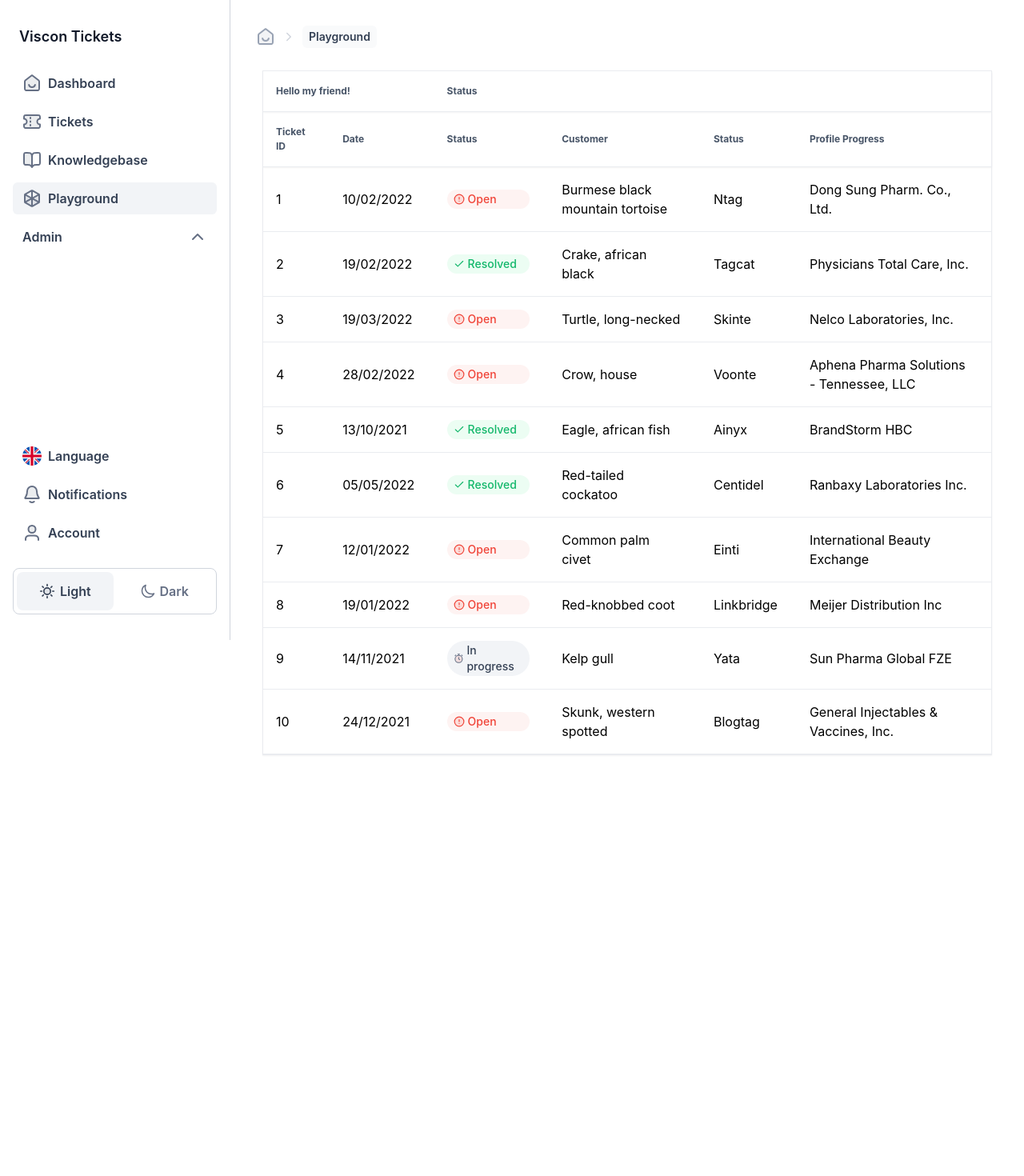
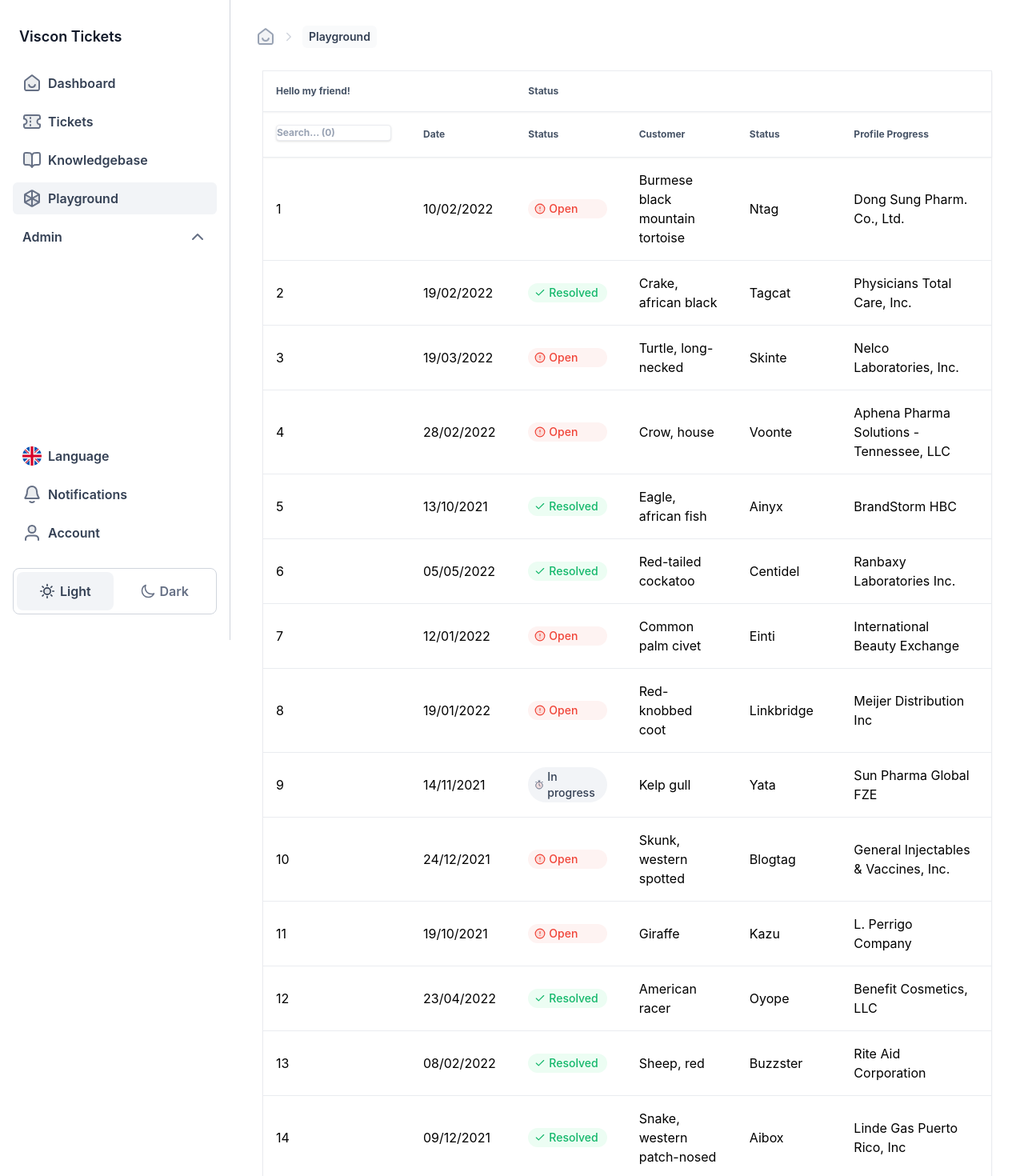
Before and after one commit to lucasprins/viscon-tickets, a React (Create React App) app in the folder client/: page /playground in a window 1280 px wide. Shown: the top 1470 px of the page at 80% size. Before the commit the page ends 1000 px from the top, so only its background shows below. Built offline with nearby package versions, Linux system fonts and the light colour scheme.

Commit message:
commit: Added early version filtering
FIltering isn't how I want it yet. It is early version

```diff
--- a/client/package.json
+++ b/client/package.json
@@ -5,6 +5,7 @@
   "dependencies": {
     "@headlessui/react": "^1.7.2",
     "@reduxjs/toolkit": "^1.8.5",
+    "@tanstack/match-sorter-utils": "^8.5.14",
     "@tanstack/react-table": "^8.5.15",
     "@testing-library/jest-dom": "^5.16.5",
     "@testing-library/user-event": "^14.4.3",
--- a/client/src/components/organisms/Table/tanstackTable.tsx
+++ b/client/src/components/organisms/Table/tanstackTable.tsx
@@ -1,12 +1,24 @@
-import * as React from 'react'
-import ReactDOM from 'react-dom/client'
+import React, { useMemo } from "react";
 import MOCK_DATA from "./MOCK_DATA.json";
-import {createColumnHelper, flexRender, getCoreRowModel, useReactTable} from '@tanstack/react-table'
-import { Badge } from '../../atoms/Badge/Badge';
-import { IconAlert, IconCheck, IconClose, IconStopwatch } from '../../atoms/Icons/Icons';
-import { Console } from 'console';
-import { useAppSelector } from '../../../utils/hooks';
-import { getCurrentLanguage } from '../../../features/user/userSlice';
+import {
+  Column,
+  createColumnHelper,
+  flexRender,
+  getCoreRowModel,
+  getFilteredRowModel,
+  getPaginationRowModel,
+  useReactTable,
+  Table as ReactTable,
+  ColumnFiltersState,
+  FilterFn,
+  getFacetedUniqueValues,
+  getFacetedMinMaxValues,
+} from "@tanstack/react-table";
+import { Badge } from "../../atoms/Badge/Badge";
+import { IconAlert, IconCheck, IconStopwatch } from "../../atoms/Icons/Icons";
+import { useAppSelector } from "../../../utils/hooks";
+import { getCurrentLanguage } from "../../../features/user/userSlice";
+import { rankItem } from "@tanstack/match-sorter-utils";
 
 type table = {
   id: number;
@@ -15,136 +27,213 @@ type table = {
   name_Customer: string;
   name_Company: string;
   name_Machine: string;
-}
-const defaultData: table[] = MOCK_DATA
+};
+const defaultData: table[] = MOCK_DATA;
 
-/* //Test for the table
-const defaultData: table[] = [
-{"id":1,"time_of_year":"10/02/2022","status_ticket":"Open","name_Customer":"Burmese black mountain tortoise","name_Company":"Ntag","name_Machine":"Dong Sung Pharm. Co., Ltd."},
-{"id":2,"time_of_year":"19/02/2022","status_ticket":"Resolved","name_Customer":"Crake, african black","name_Company":"Tagcat","name_Machine":"Physicians Total Care, Inc."},
-{"id":3,"time_of_year":"19/03/2022","status_ticket":"Open","name_Customer":"Turtle, long-necked","name_Company":"Skinte","name_Machine":"Nelco Laboratories, Inc."},
-]
-*/
+//Test data for the table
+const testDate: table[] = [
+  {
+    id: 1,
+    time_of_year: "10/02/2022",
+    status_ticket: "Open",
+    name_Customer: "Burmese black mountain tortoise",
+    name_Company: "Ntag",
+    name_Machine: "Dong Sung Pharm. Co., Ltd.",
+  },
+  {
+    id: 2,
+    time_of_year: "19/02/2022",
+    status_ticket: "Resolved",
+    name_Customer: "Crake, african black",
+    name_Company: "Tagcat",
+    name_Machine: "Physicians Total Care, Inc.",
+  },
+  {
+    id: 3,
+    time_of_year: "19/03/2022",
+    status_ticket: "Open",
+    name_Customer: "Turtle, long-necked",
+    name_Company: "Skinte",
+    name_Machine: "Nelco Laboratories, Inc.",
+  },
+];
+
+const fuzzyFilter: FilterFn<any> = (row, columnId, value, addMeta) => {
+  // Rank the item
+  const itemRank = rankItem(row.getValue(columnId), value);
+
+  // Store the itemRank info
+  addMeta({
+    itemRank,
+  });
+
+  // Return if the item should be filtered in/out
+  return itemRank.passed;
+};
+
 //{translations[language].}
-var translations = require('../../../translations/ticketsTable.json');
+var translations = require("../../../translations/ticketsTable.json");
 
 export function Knowledgebase() {
   const language = useAppSelector(getCurrentLanguage);
 }
 
-const columnHelper = createColumnHelper<table>()
+export function AppTable() {
+  // createColumnHelper is a function from Tanstack that helps creating collection of headers
+  const columnHelper = createColumnHelper<table>();
 
-const columns = [
+  const columnsNonMemo = [
     columnHelper.group({
       id: "Hello!",
       header: () => "Hello my friend!",
+      enableColumnFilter: true,
       columns: [
-
-            columnHelper.accessor('id', {
-            cell: info => info.getValue(),
+        columnHelper.accessor("id", {
+          cell: (info) => info.getValue(),
           header: "Ticket ID",
-            enableColumnFilter: true
+          enableColumnFilter: true,
           //  footer: info => info.column.id,
         }),
         columnHelper.accessor("time_of_year", {
-            id: 'Date',
-            cell: info => info.getValue(),
-            header: 'Date',
+          id: "Date",
+          cell: (info) => info.getValue(),
+          header: "Date",
           enableColumnFilter: false,
           //  footer: info => info.column.id,
         }),
       ],
     }),
     columnHelper.group({
-    header: 'Status',
+      header: "Status",
       columns: [
-        columnHelper.accessor('status_ticket', {
-        header: 'Status', //Could also be written as: header: info => info.column.id,
-        cell: props =>
-        {
+        columnHelper.accessor("status_ticket", {
+          header: "Status", //Could also be written as: header: info => info.column.id,
+          enableColumnFilter: false,
+          cell: (props: { getValue: () => any }) => {
             switch (props.getValue()) {
-
               case "Open":
-                    return(
+                return (
                   <Badge
-                            size='md'
-                            color='error'
-                            text='Open'
-                            icon={<IconAlert size='14' fill='fill-error-500' color='stroke-error-500' />}
+                    size="md"
+                    color="error"
+                    text="Open"
+                    icon={
+                      <IconAlert
+                        size="14"
+                        fill="fill-error-500"
+                        color="stroke-error-500"
                       />
-                    )
-                    break;
+                    }
+                  />
+                );
 
               case "Resolved":
-                    return(
+                return (
                   <Badge
-                        size='md'
-                        color='success'
-                        text='Resolved'
-                        icon={<IconCheck size='14' fill='fill-error-500' color='stroke-success-500' />}
+                    size="md"
+                    color="success"
+                    text="Resolved"
+                    icon={
+                      <IconCheck
+                        size="14"
+                        fill="fill-error-500"
+                        color="stroke-success-500"
                       />
-                    )
-                    break;
+                    }
+                  />
+                );
+
               case "In progress":
-                    return(
+                return (
                   <Badge
-                        size='md'
-                        color='gray'
-                        text='In progress'
-                        icon={<IconStopwatch size='14' fill='fill-error-500' color='stroke-gray-500' />}
+                    size="md"
+                    color="gray"
+                    text="In progress"
+                    icon={
+                      <IconStopwatch
+                        size="14"
+                        fill="fill-error-500"
+                        color="stroke-gray-500"
                       />
-                    )
-                    break;
-            }}
-
+                    }
+                  />
+                );
+            }
+          },
 
           // footer: info => info.column.id,
-      }),],
         }),
-  columnHelper.accessor('name_Customer', {
-    header: 'Customer',
-    cell: info => info.getValue(),
+      ],
+    }),
+    columnHelper.accessor("name_Customer", {
+      header: "Customer",
+      cell: (info) => info.getValue(),
       //    footer: info => info.column.id,
+      enableColumnFilter: false,
     }),
-  columnHelper.accessor('name_Company', {
-    header: 'Status',
-    cell: info => info.getValue(),
+    columnHelper.accessor("name_Company", {
+      header: "Status",
+      cell: (info) => info.getValue(),
       // footer: info => info.column.id,
+      enableColumnFilter: false,
     }),
-  columnHelper.accessor('name_Machine', {
-    header: 'Profile Progress',
-    cell: info => info.getValue(),
+    columnHelper.accessor("name_Machine", {
+      header: "Profile Progress",
+      cell: (info) => info.getValue(),
       // footer: info => info.column.id,
+      enableColumnFilter: false,
     }),
-]
+  ];
 
-export function AppTable() {
-  const [data, setData] = React.useState(() => [...defaultData])
-  //const [selectedRows, setSelectedRows] = React.useState(() => [])
+  const columns = useMemo(() => columnsNonMemo, []);
+  const data = useMemo(() => MOCK_DATA, []);
+
+  //const [data, setData] = React.useState(() => [...dataMemo]);
+  // const [columnFilters, setColumnFilters] = React.useState<ColumnFiltersState>(
+  //   []
+  // );
 
   const table = useReactTable({
     data,
     columns,
     getCoreRowModel: getCoreRowModel(),
-  })
+    getFilteredRowModel: getFilteredRowModel(),
+    //getPaginationRowModel: getPaginationRowModel(),
+    filterFns:{fuzzy:fuzzyFilter},
+  });
 
   // This needs to be turned into a function to click through the table included something to click on
-  const firstPageRow = table.getRowModel().rows.slice(0, 10) // Get the first 10 rows of the first page
+  //const firstPageRow = table.getRowModel().rows.slice(0, 10); // Get the first 10 rows of the first page
   return (
     <div className="p-2">
-      <table className='border border-gray-200 border-solid shadow-sm'>
+      <table className="border border-gray-200 border-solid shadow-sm">
         <thead>
-          {table.getHeaderGroups().map(headerGroup => (
+          {table.getHeaderGroups().map((headerGroup) => (
             //CSS border around the header
-            <tr key={headerGroup.id}  className='border border-solid border-gray-200 shadow-sm'>
-              {headerGroup.headers.map(header => (
+            <tr
+              key={headerGroup.id}
+              className="border border-solid border-gray-200 shadow-sm"
+            >
+              {headerGroup.headers.map((header) => (
                 // CSS for the header
-                <th key={header.id} colSpan={header.colSpan} className='text-xs text-gray-600 pb-4 pl-4 pt-4 pr-6 align-middle text-left dark:text-gray-400'>
-                  {header.isPlaceholder
-                    ? null
-                    : flexRender(
+                <th
+                  key={header.id}
+                  colSpan={header.colSpan}
+                  className="text-xs text-gray-600 pb-4 pl-4 pt-4 pr-6 align-middle text-left dark:text-gray-400"
+                >
+                  {header.isPlaceholder ? null : (
+                    <>
+                      {header.column.getCanFilter() ? (
+                        <div>
+                          <Filter column={header.column} table={table} />
+                        </div>
+                      ) : (
+                        flexRender(
                           header.column.columnDef.header,
                           header.getContext()
+                        )
+                      )}
+                    </>
                   )}
                 </th>
               ))}
@@ -152,11 +241,14 @@ export function AppTable() {
           ))}
         </thead>
         <tbody>
-          {firstPageRow.map(row => (
+          {table.getRowModel().rows.map((row) => (
             <tr key={row.id}>
-              {row.getVisibleCells().map(cell => (
+              {row.getVisibleCells().map((cell) => (
                 //CSS for the individual cells
-                <td key={cell.id} className='pb-4 pl-4 pt-4 pr-6 align-middle border-y border-gray-200 dark:text-gray-300'>
+                <td
+                  key={cell.id}
+                  className="pb-4 pl-4 pt-4 pr-6 align-middle border-y border-gray-200 dark:text-gray-300"
+                >
                   {flexRender(cell.column.columnDef.cell, cell.getContext())}
                 </td>
               ))}
@@ -165,9 +257,9 @@ export function AppTable() {
         </tbody>
 
         <tfoot>
-          {table.getFooterGroups().map(footerGroup => (
+          {table.getFooterGroups().map((footerGroup) => (
             <tr key={footerGroup.id}>
-              {footerGroup.headers.map(header => (
+              {footerGroup.headers.map((header) => (
                 <th key={header.id}>
                   {header.isPlaceholder
                     ? null
@@ -180,9 +272,86 @@ export function AppTable() {
             </tr>
           ))}
         </tfoot>
-
       </table>
       <div className="h-4" />
     </div>
-  )
+  );
+
+  // https://codesandbox.io/s/github/tanstack/table/tree/main/examples/react/pagination?from-embed=&file=/src/main.tsx:7393-7398
+  // Code copied from the above link. This is example from Tanstack itself.
+  function Filter({
+    column,
+    table,
+  }: {
+    column: Column<any, any>;
+    table: ReactTable<any>;
+  }) {
+    const firstValue = table
+      .getPreFilteredRowModel()
+      .flatRows[0]?.getValue(column.id);
+
+    const columnFilterValue = column.getFilterValue();
+
+    const sortedUniqueValues = React.useMemo(
+      () =>
+        typeof firstValue === "number"
+          ? []
+          : Array.from(column.getFacetedUniqueValues().keys()).sort(),
+      [column.getFacetedUniqueValues()]
+    );
+
+    return (
+
+      <>
+      <datalist id={column.id + "list"}>
+          {sortedUniqueValues.slice(0, 5000).map((value: any) => (
+            <option value={value} key={value} />
+          ))}
+        </datalist>
+        <DebouncedInput
+          type="text"
+          value={(columnFilterValue ?? "") as string}
+          onChange={(value) => column.setFilterValue(value)}
+          placeholder={`Search... (${column.getFacetedUniqueValues().size})`}
+          className="w-36 border shadow rounded"
+          list={column.id + "list"}
+        />
+        <div className="h-1" />
+      </>
+    );
   }
+
+  // A debounced input react component
+  function DebouncedInput({
+    value: initialValue,
+    onChange,
+    debounce = 500,
+    ...props
+  }: {
+    value: string | number;
+    onChange: (value: string | number) => void;
+    debounce?: number;
+  } & Omit<React.InputHTMLAttributes<HTMLInputElement>, "onChange">) {
+    const [value, setValue] = React.useState(initialValue);
+
+    React.useEffect(() => {
+      setValue(initialValue);
+    }, [initialValue]);
+
+    React.useEffect(() => {
+      const timeout = setTimeout(() => {
+        onChange(value);
+      }, debounce);
+
+      return () => clearTimeout(timeout);
+    }, [value]);
+
+    return (
+      <input
+        {...props}
+        value={value}
+        onChange={(e) => setValue(e.target.value)}
+      />
+    );
+  }
+}
```
Also changed, not shown: 1 other file (tests, documents, lock files or other folders). Lines whose indentation alone changed are shown as unchanged.
